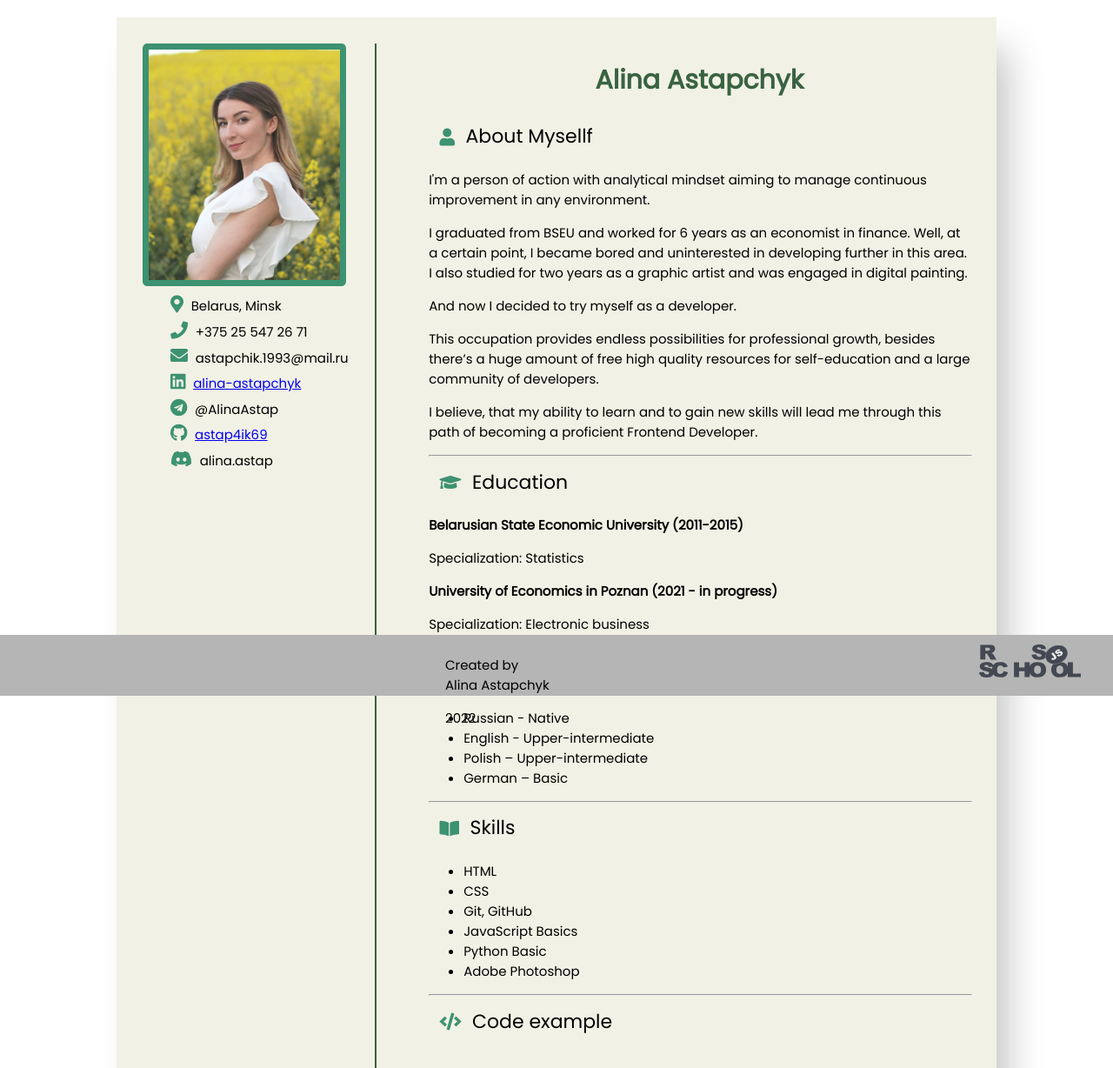
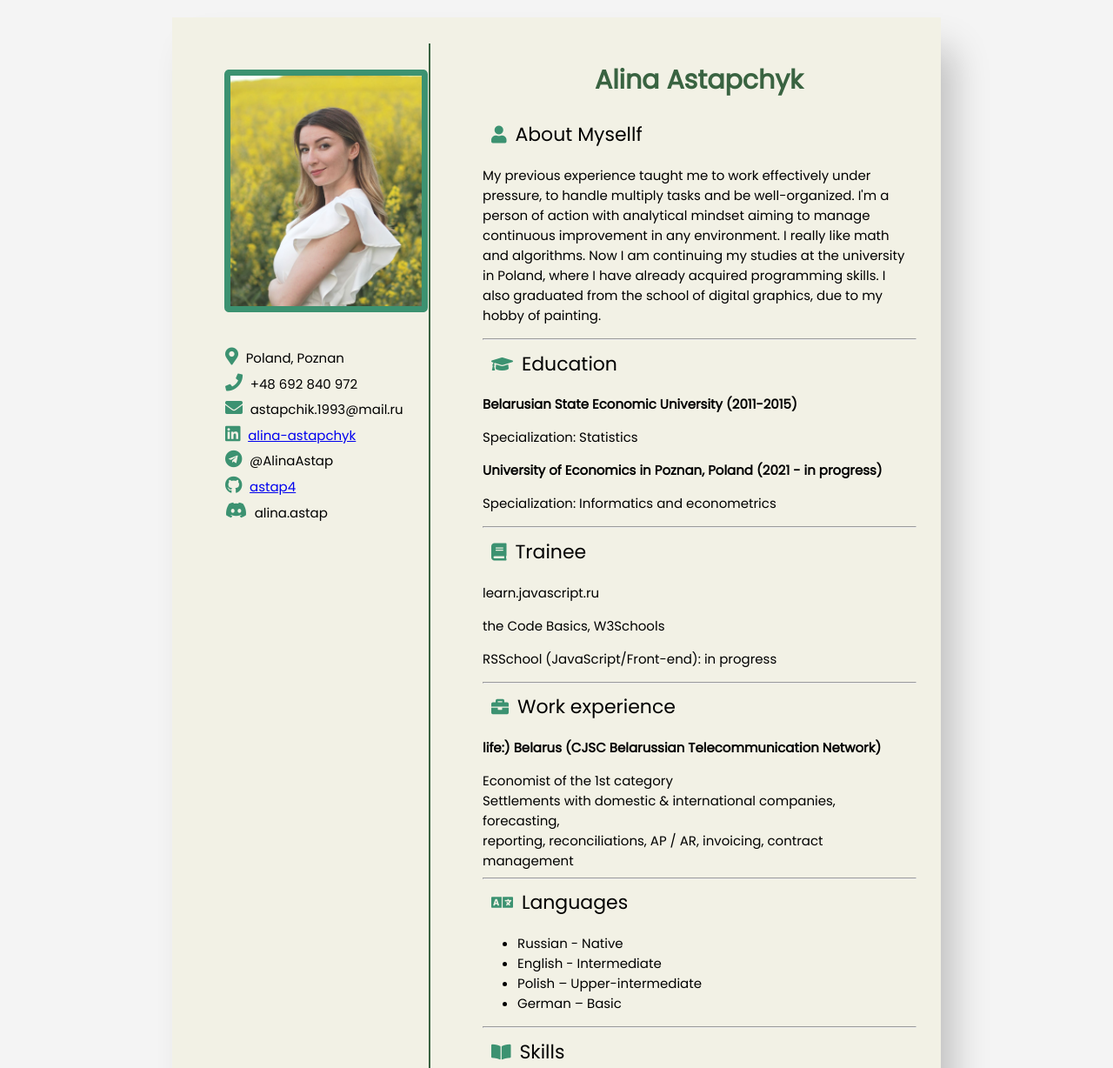
Before and after one commit to astap4/rsschool-cv, a plain HTML site: page index.html in a window 1280 px wide. Shown: the top 1228 px of the page at 87% size. Drawn offline with Linux system fonts and the light colour scheme.

Commit message:
docs: update information in cv

```diff
--- a/index.html
+++ b/index.html
@@ -1,5 +1,6 @@
 <!DOCTYPE html>
 <html lang="en">
+
 <head>
     <meta charset="UTF-8">
     <meta http-equiv="X-UA-Compatible" content="IE=edge">
@@ -9,17 +10,17 @@
     <link rel="stylesheet" href="style.css">
     <link rel="shortcut icon" href="./image/1.jpg">
 </head>
+
 <body>
-
     <div class="container-main">
         <div class="container">
             <div class="header">
-            <img class="image" src="./image/avatar.jpg">
+                <img class="image" src="./image/avatar.jpg" alt="my photo">
                 <div class="icons">
                     <div id="btn" class="fas fa-map-marker-alt"></div>
-                Belarus, Minsk<br />
+                    Poland, Poznan<br />
                     <div id="btn" class="fas fa-phone"></div>
-                +375 25 547 26 71 <br />
+                    +48 692 840 972 <br />
                     <div id="btn" class="fas fa-envelope"></div>
                     astapchik.1993@mail.ru<br />
                     <div id="btn" class="fab fa-linkedin"></div>
@@ -27,34 +28,53 @@
                     <div id="btn" class="fab fa-telegram"></div>
                     @AlinaAstap<br />
                     <div id="btn" class="fab fa-github"></div>
-                <a href="https://github.com/astap4ik69">astap4ik69</a><br />
+                    <a href="https://github.com/astap4">astap4</a><br />
                     <div id="btn" class="fab fa-discord"></div>
                     alina.astap
                 </div>
 
             </div>
-        <div class="main">
+            <reporting, class="main">
                 <h1>Alina Astapchyk</h1>
                 <div id="btn" class="fas fa-user"></div><span>About Mysellf</span>
-            <p>I'm a person of action with analytical mindset aiming to manage continuous improvement in any environment.</p>
-            <p>I graduated from BSEU and worked for 6 years as an economist in finance. Well, at a certain point,
+
+                <p>My previous experience taught me to work effectively under pressure, to handle
+                    multiply tasks and be well-organized. I'm a person of action with analytical
+                    mindset aiming to manage continuous improvement in any environment.
+                    I really like math and algorithms. Now I am continuing my studies at the university in Poland,
+                    where I have already acquired programming skills.
+                    I also graduated from the school of digital graphics, due to my hobby of painting.
+                </p>
+                <!-- <p>I graduated from BSEU and worked for 6 years as an economist in finance. Well, at a certain point,
                 I became bored and uninterested in developing further in this area. I also studied for two years
                 as a graphic artist and was engaged in digital painting.</p>
-            <p>And now I decided to try myself as a developer. </p>
-            <p>This occupation provides endless possibilities for professional growth, besides there’s a huge
+            <p>And now I decided to try myself as a developer. </p> -->
+                <!-- <p>This occupation provides endless possibilities for professional growth, besides there’s a huge
                 amount of free high quality resources for self-education and a large community of developers.</p>
             <p>I believe, that my ability to learn and to gain new skills will lead me through this path of
-                becoming a proficient Frontend Developer.</p>
+                becoming a proficient Frontend Developer.</p>  -->
 
-                <hr align="center" width="100%" size="2"  />
+                <hr align="center" width="100%" size="2" />
 
                 <div id="btn" class="fas fa-graduation-cap"></div><span>Education</span>
                 <h3>Belarusian State Economic University (2011-2015)</h3>
                 <p>Specialization: Statistics</p>
-            <h3>University of Economics in Poznan (2021 - in progress)</h3>
-            <p>Specialization: Electronic business</p>
+                <h3>University of Economics in Poznan, Poland (2021 - in progress)</h3>
+                <p>Specialization: Informatics and econometrics</p>
+                <hr align="center" width="100%" size="2" />
+                <div id="btn" class="fas fa-book"></div><span>Trainee</span>
+                <p>learn.javascript.ru</p>
+                <p>the Code Basics, W3Schools</p>
+                <p>RSSchool (JavaScript/Front-end): in progress</p>
 
-            <hr align="center" width="100%" size="2"  />
+                <hr align="center" width="100%" size="2" />
+                <div id="btn" class="fas fa-briefcase"></div><span>Work experience</span>
+                <h3>life:) Belarus (CJSC Belarussian Telecommunication Network)</h3>
+                Economist of the 1st category <br />
+                Settlements with domestic & international companies, forecasting, <br />
+                reporting, reconciliations, AP / AR, invoicing, contract management
+
+                <hr align="center" width="100%" size="2" />
 
                 <div id="btn" class="fas fa-language"></div><span>Languages</span>
                 <ul>
@@ -62,7 +82,7 @@
                         Russian - Native
                     </li>
                     <li>
-                    English - Upper-intermediate
+                        English - Intermediate
                     </li>
                     <li>
                         Polish – Upper-intermediate
@@ -77,10 +97,7 @@
                 <div id="btn" class="fas fa-book-open"></div><span>Skills</span>
                 <ul>
                     <li>
-                    HTML
-                </li>
-                <li>
-                    CSS
+                        HTML, CSS
                     </li>
                     <li>
                         Git, GitHub
@@ -92,26 +109,52 @@
                         Python Basic
                     </li>
                     <li>
-                    Adobe Photoshop
+                        Adobe Photoshop, Figma, Adobe Illustrator
                     </li>
                 </ul>
 
-              <hr align="center" width="100%" size="2"  />
+                <hr align="center" width="100%" size="2" />
 
                 <div id="btn" class="fas fa-code"></div><span>Code example</span>
+                <pre>
+                  <code>
+                    var swiper = new Swiper(".slider", {
+                        loop: true,
+                        spaceBetween: 20,
+                        autoplay: {
+                            delay: 7500,
+                            disableOnInteraction: false,
+                        },
+                        centeredSlides: true,
+                        breakpoints: {
+                            0: {
+                                slidesPerView: 1,
+                            },
+                            768: {
+                                slidesPerView: 2,
+                            },
+                            1020: {
+                                slidesPerView: 3,
+                            },
+                        },
+                    });
+                  </code>
+              </pre>
         </div>
 
-    </div>
+
         <footer class="footer">
-        <div class="footer-left">
-            <br>Created by</br>
-            Alina Astapchyk</p>
-            <p>2022</p>
+            <div class="footer-text">
+                <p>Created by<br />
+                    Alina Astapchyk<br />
+                    2022</p>
             </div>
             <div class="footer-right">
-          <img src="./image/rsschooljs.svg" alt="rs school logo" id="rs-logo"/>
+                <img src="./image/rsschooljs.svg" alt="rs school logo" id="rs-logo" />
             </div>
         </footer>
     </div>
+    </div>
 </body>
+
 </html>
--- a/style.css
+++ b/style.css
@@ -4,16 +4,16 @@
     font-size: 15px;
 }
 
+
 body {
+    background-color: #f4f4f4;
 
-    height: 1500px;
 }
 .container-main {
     margin: 20px auto;
     background-color: #f2f1e5;
     box-shadow: 20px 30px 40px -7px rgb(0 0 0 / 23%);
-    height: 1400px;
-    width: 80%;
+    width: 70%;
 
 }
 h1 {
@@ -30,8 +30,9 @@ h1 {
 .header {
     margin: 30px;
     width: 30%;
-    height: 1200px;
+    height: 1300px;
     border-right:2px solid #396341;
+
 }
 .main {
     width: 70%;
@@ -46,6 +47,7 @@ span {
 
 .image {
     width: 220px;
+    margin: 30px;
     border-style: solid;
     border-color: rgb(60, 146, 113);
     border-radius: 2%;
@@ -62,21 +64,21 @@ span {
     margin: 2%
 }
 .footer {
-    background-color: rgb(181, 181, 181);
+    background-color: #788b7c;
     display: flex;
-   position:fixed;
-   left:0px;
-   bottom:0px;
-   height:70px;
-   width:100%;
+    height: 115px;
+
+}
+.footer-text {
+    width: 80%;
+    text-align: center;
 
 
 }
-.footer-left {
-    width: 80%;
-    margin-left: 40%;
+.footer-right {
+margin: 15px;
+}
 
+pre {
+    background-color: azure;
 }
-.footer-right {
-    width: 20%;
-}
```
Lines whose indentation alone changed are shown as unchanged.
